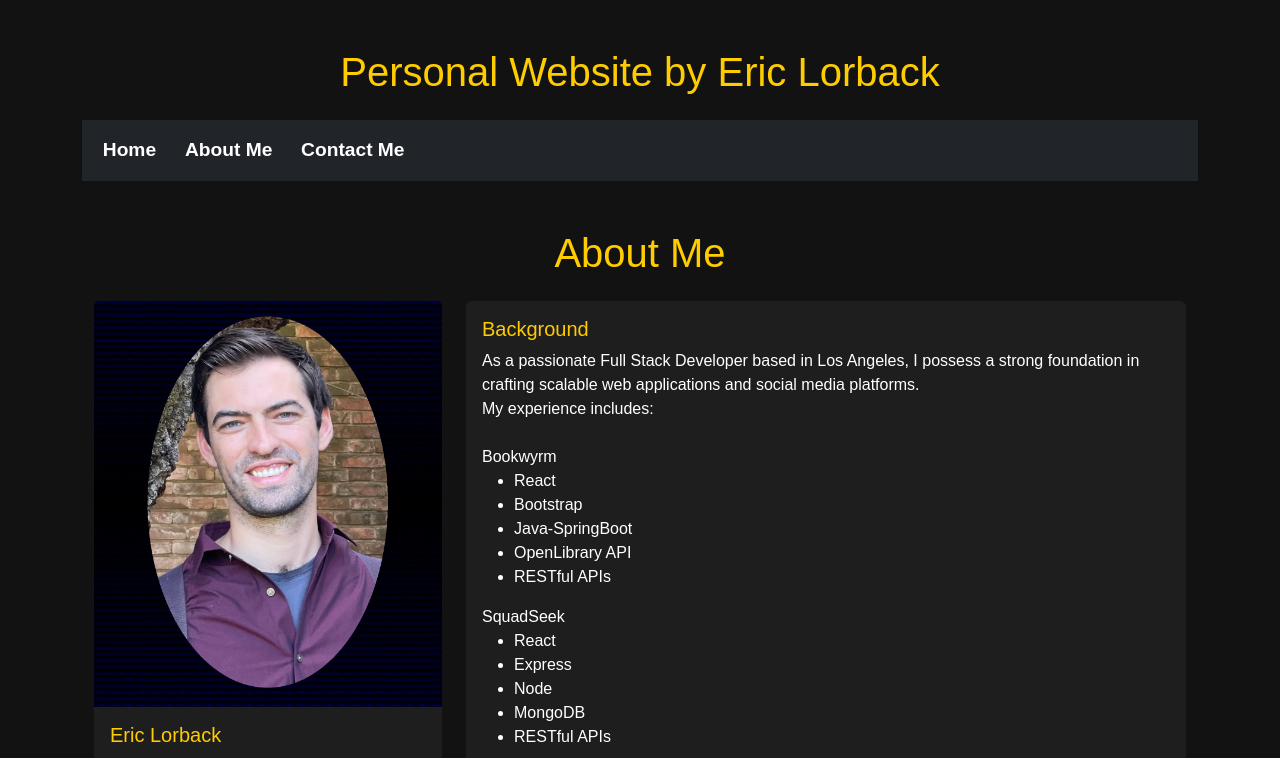
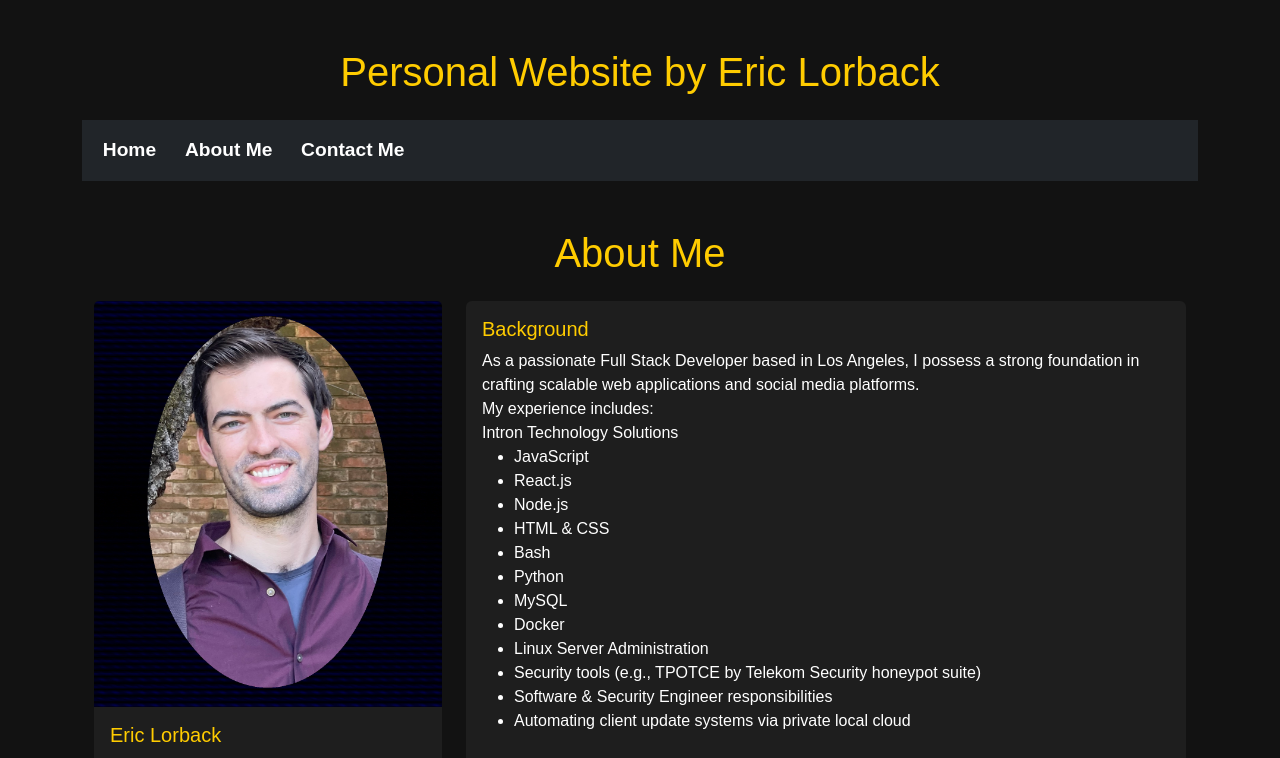
Before and after one commit to elorback/elorback, a React (Create React App) app in the folder personal-website/: page /about in a window 1280 px wide. Shown: the top 758 px of the page. Built offline with nearby package versions, Linux system fonts and the light colour scheme.

Commit message:
updating my about me section

```diff
--- a/personal-website/src/components/About.js
+++ b/personal-website/src/components/About.js
@@ -45,6 +45,26 @@ export default function About() {
                 <br />
                 My experience includes:
                 <br />
+                Intron Technology Solutions
+                <ul>
+                  <li>JavaScript</li>
+                  <li>React.js</li>
+                  <li>Node.js</li>
+                  <li>HTML & CSS</li>
+                  <li>Bash</li>
+                  <li>Python</li>
+                  <li>MySQL</li>
+                  <li>Docker</li>
+                  <li>Linux Server Administration</li>
+                  <li>
+                    Security tools (e.g., TPOTCE by Telekom Security honeypot
+                    suite)
+                  </li>
+                  <li>Software & Security Engineer responsibilities</li>
+                  <li>
+                    Automating client update systems via private local cloud
+                  </li>
+                </ul>
                 <br /> Bookwyrm
                 <ul>
                   <li>React</li>
@@ -62,10 +82,10 @@ export default function About() {
                   <li>RESTful APIs</li>
                 </ul>
                 Proficient in a robust array of technologies—including
-                JavaScript, Python, SQL, MySQL, NoSQL, and various frameworks—I
-                am committed to continuous learning and innovation in software
-                development, always striving to translate complex requirements
-                into accessible, efficient solutions.
+                JavaScript, Python, SQL, MySQL, NoSQL, Docker, Linux, and
+                various frameworks—I am committed to continuous learning and
+                innovation in software development, always striving to translate
+                complex requirements into accessible, efficient solutions.
               </Card.Text>
             </Card.Body>
           </Card>
```
